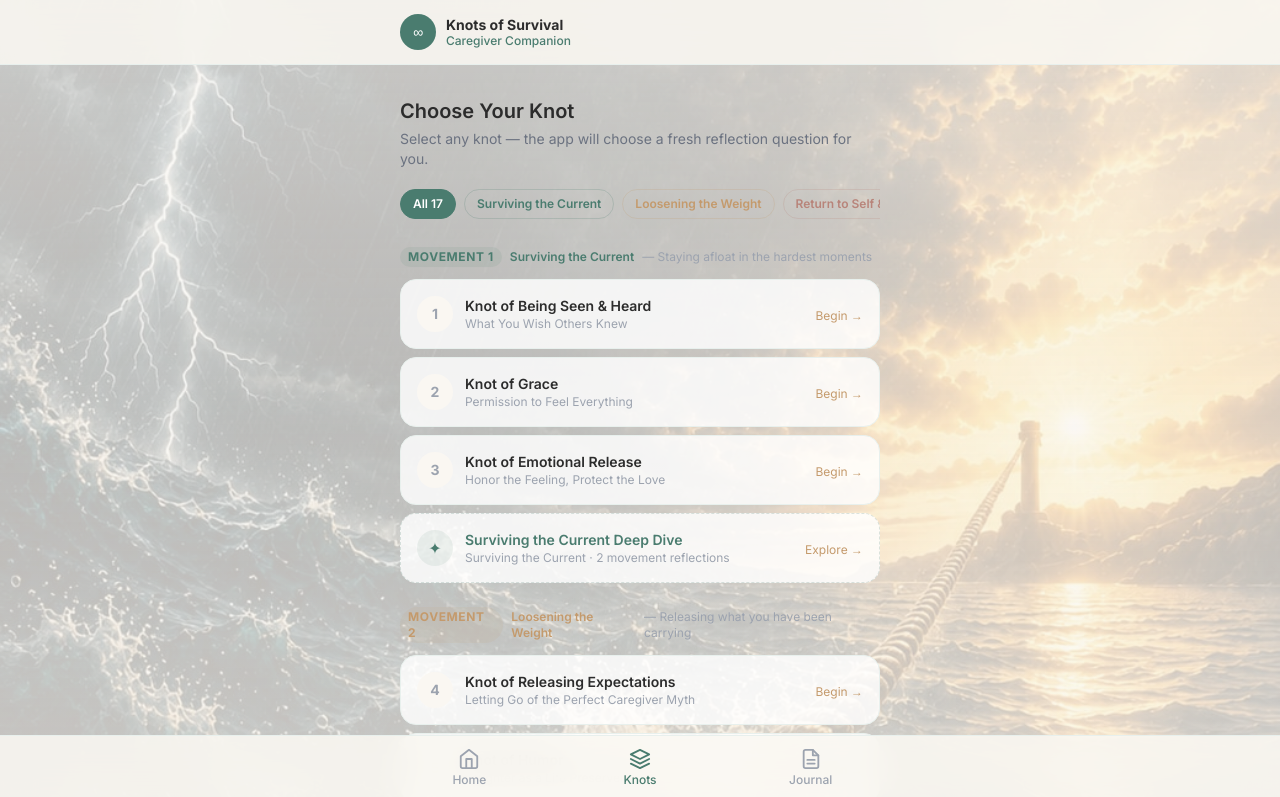
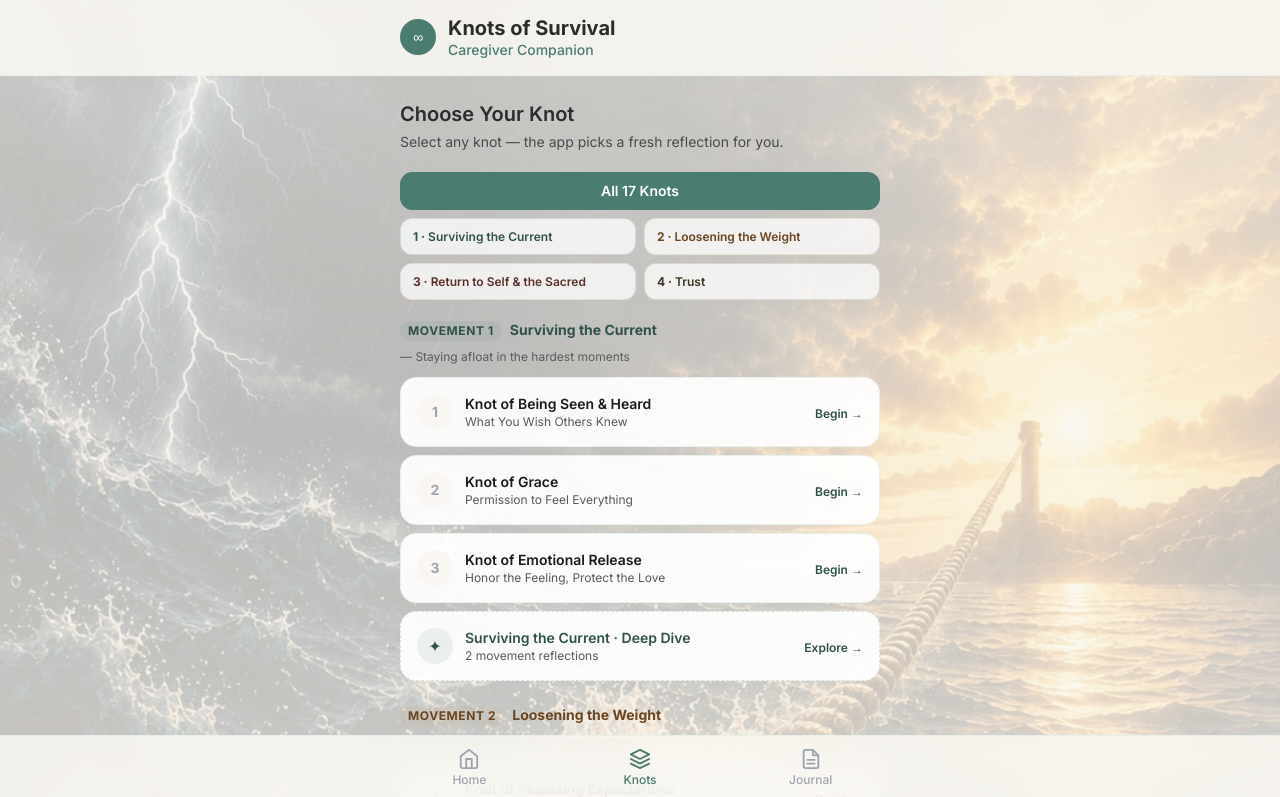
Before and after one commit to sherbear55/knots-companion, a Next.js app: page /journey in a window 1280 px wide. Shown: the top 797 px of the page. Built offline with nearby package versions, Linux system fonts and the light colour scheme.

Commit message:
Fix movement tabs (2x2 grid + numbers), darker colors, larger branding bar

```diff
--- a/app/(app)/journey/page.tsx
+++ b/app/(app)/journey/page.tsx
@@ -4,11 +4,11 @@ import { useRouter } from 'next/navigation';
 import { KNOTS, MOVEMENTS, MOVEMENT_REFLECTIONS } from '@/lib/knots-data';
 import { getAllProgress, getAllMovementProgress, KnotProgress, MovementProgress } from '@/lib/progress-store';
 
-const movementColors: Record<string, { bg: string; text: string; border: string }> = {
-  'Surviving the Current':       { bg: '#4A7C6F18', text: '#4A7C6F', border: '#4A7C6F33' },
-  'Loosening the Weight':        { bg: '#C49A6C18', text: '#C49A6C', border: '#C49A6C33' },
-  'Return to Self & the Sacred': { bg: '#B8847A18', text: '#B8847A', border: '#B8847A33' },
-  'Trust':                       { bg: '#7C6F4A18', text: '#7C6F4A', border: '#7C6F4A33' },
+const movementColors: Record<string, { bg: string; text: string; border: string; dark: string }> = {
+  'Surviving the Current':       { bg: '#4A7C6F18', text: '#4A7C6F', border: '#4A7C6F33', dark: '#2E5249' },
+  'Loosening the Weight':        { bg: '#C49A6C18', text: '#8B5E2A', border: '#C49A6C33', dark: '#6B4420' },
+  'Return to Self & the Sacred': { bg: '#B8847A18', text: '#7D4A43', border: '#B8847A33', dark: '#5C2F2A' },
+  'Trust':                       { bg: '#7C6F4A18', text: '#5A4F30', border: '#7C6F4A33', dark: '#3D3520' },
 };
 
 export default function JourneyPage() {
@@ -25,7 +25,6 @@ export default function JourneyPage() {
   const getKnotStats = (knotId: number) => {
     const kp = progress[knotId];
     if (!kp) return { done: 0, total: 21, pct: 0, truthDone: false };
-    const done = kp.usedIndices.length + (kp.completedTruth ? 1 : 0);
     const questions = kp.usedIndices.length;
     return { done: questions, total: 21, pct: Math.round((questions / 21) * 100), truthDone: kp.completedTruth };
   };
@@ -37,55 +36,59 @@ export default function JourneyPage() {
     return { used, total, done: used.length };
   };
 
-  const handleKnotSelect = (knotId: number) => {
-    router.push(`/today/${knotId}`);
-  };
+  const handleKnotSelect = (knotId: number) => router.push(`/today/${knotId}`);
+  const handleMovementDeepDive = (movementName: string) => router.push(`/today/movement/${encodeURIComponent(movementName)}`);
 
-  const handleMovementDeepDive = (movementName: string) => {
-    router.push(`/today/movement/${encodeURIComponent(movementName)}`);
-  };
+  const filteredMovements = MOVEMENTS.filter((m) => activeMovement === null || m.number === activeMovement);
 
   return (
-    <div className="px-4 pt-8 pb-4">
+    <div className="px-4 pt-6 pb-4">
       <div className="mb-5">
         <h1 className="text-xl font-semibold" style={{ color: '#2C2C2C' }}>Choose Your Knot</h1>
-        <p className="text-sm mt-1" style={{ color: '#6B7280' }}>
-          Select any knot — the app will choose a fresh reflection question for you.
+        <p className="text-sm mt-1" style={{ color: '#4A4A4A' }}>
+          Select any knot — the app picks a fresh reflection for you.
         </p>
       </div>
 
-      {/* Movement filter tabs */}
-      <div className="flex gap-2 overflow-x-auto pb-2 mb-5 no-scrollbar">
+      {/* Movement filter — wrapping grid layout */}
+      <div className="mb-5">
+        {/* All 17 button — full width row */}
         <button
           onClick={() => setActiveMovement(null)}
-          className="flex-shrink-0 text-xs font-semibold px-3 py-1.5 rounded-full border transition-all"
+          className="w-full text-sm font-semibold px-4 py-2 rounded-xl border mb-2 transition-all"
           style={{
-            backgroundColor: activeMovement === null ? '#4A7C6F' : 'transparent',
-            color: activeMovement === null ? '#ffffff' : '#9CA3AF',
+            backgroundColor: activeMovement === null ? '#4A7C6F' : 'rgba(255,255,255,0.75)',
+            color: activeMovement === null ? '#ffffff' : '#4A4A4A',
             borderColor: activeMovement === null ? '#4A7C6F' : '#E8F0ED',
           }}>
-          All 17
+          All 17 Knots
         </button>
+
+        {/* 2×2 grid for 4 movements */}
+        <div className="grid grid-cols-2 gap-2">
           {MOVEMENTS.map((m) => {
             const c = movementColors[m.name];
             const isActive = activeMovement === m.number;
             return (
-            <button key={m.number} onClick={() => setActiveMovement(isActive ? null : m.number)}
-              className="flex-shrink-0 text-xs font-semibold px-3 py-1.5 rounded-full border transition-all"
+              <button
+                key={m.number}
+                onClick={() => setActiveMovement(isActive ? null : m.number)}
+                className="text-xs font-semibold px-3 py-2.5 rounded-xl border text-left transition-all leading-tight"
                 style={{
-                backgroundColor: isActive ? c.text : 'transparent',
-                color: isActive ? '#ffffff' : c.text,
-                borderColor: isActive ? c.text : c.border,
+                  backgroundColor: isActive ? c.dark : 'rgba(255,255,255,0.75)',
+                  color: isActive ? '#ffffff' : c.dark,
+                  borderColor: isActive ? c.dark : c.border,
                 }}>
-              {m.name}
+                <span className="font-bold">{m.number} ·</span> {m.name}
               </button>
             );
           })}
         </div>
+      </div>
 
-      {/* Knot grid by movement */}
+      {/* Knot list by movement */}
       <div className="space-y-6">
-        {MOVEMENTS.filter((m) => activeMovement === null || m.number === activeMovement).map((movement) => {
+        {filteredMovements.map((movement) => {
           const movementKnots = KNOTS.filter((k) => movement.knotIds.includes(k.id));
           const c = movementColors[movement.name];
           const deepDive = MOVEMENT_REFLECTIONS[movement.name];
@@ -93,13 +96,14 @@ export default function JourneyPage() {
 
           return (
             <div key={movement.number}>
-              <div className="flex items-center gap-2 mb-3">
+              {/* Movement heading */}
+              <div className="flex items-baseline gap-2 mb-3 flex-wrap">
                 <span className="text-xs font-bold uppercase tracking-wider px-2 py-0.5 rounded-full"
-                  style={{ backgroundColor: c.bg, color: c.text }}>
+                  style={{ backgroundColor: c.bg, color: c.dark }}>
                   Movement {movement.number}
                 </span>
-                <span className="text-xs font-semibold" style={{ color: c.text }}>{movement.name}</span>
-                <span className="text-xs" style={{ color: '#9CA3AF' }}>— {movement.description}</span>
+                <span className="text-sm font-bold" style={{ color: c.dark }}>{movement.name}</span>
+                <span className="text-xs" style={{ color: '#5A5A5A' }}>— {movement.description}</span>
               </div>
 
               <div className="space-y-2">
@@ -112,45 +116,43 @@ export default function JourneyPage() {
                     <button key={knot.id} onClick={() => handleKnotSelect(knot.id)}
                       className="w-full rounded-2xl p-4 flex items-center gap-3 text-left transition-all active:scale-[0.98]"
                       style={{
-                        backgroundColor: isComplete ? c.bg : 'rgba(255,255,255,0.82)',
-                        border: isComplete ? `1.5px solid ${c.text}` : '1px solid #E8F0ED',
-                        boxShadow: hasStarted && !isComplete ? '0 1px 6px rgba(74,124,111,0.08)' : 'none',
+                        backgroundColor: isComplete ? c.bg : 'rgba(255,255,255,0.92)',
+                        border: isComplete ? `1.5px solid ${c.dark}` : '1px solid #E8F0ED',
+                        boxShadow: hasStarted && !isComplete ? '0 1px 6px rgba(0,0,0,0.06)' : 'none',
                       }}>
 
-                      {/* Knot number */}
+                      {/* Knot number circle */}
                       <div className="w-9 h-9 rounded-full flex items-center justify-center flex-shrink-0 text-sm font-bold"
                         style={{
-                          backgroundColor: isComplete ? c.text : hasStarted ? '#E8F0ED' : '#FAF7F2',
-                          color: isComplete ? '#ffffff' : hasStarted ? c.text : '#9CA3AF',
+                          backgroundColor: isComplete ? c.dark : hasStarted ? '#E8F0ED' : '#FAF7F2',
+                          color: isComplete ? '#ffffff' : hasStarted ? c.dark : '#9CA3AF',
                         }}>
                         {isComplete ? '✓' : knot.id}
                       </div>
 
                       {/* Knot info */}
                       <div className="flex-1 min-w-0">
-                        <p className="text-sm font-semibold truncate" style={{ color: '#2C2C2C' }}>{knot.fullName}</p>
-                        <p className="text-xs truncate" style={{ color: '#9CA3AF' }}>{knot.theme}</p>
-
-                        {/* Progress bar */}
+                        <p className="text-sm font-semibold truncate" style={{ color: '#1A1A1A' }}>{knot.fullName}</p>
+                        <p className="text-xs truncate" style={{ color: '#5A5A5A' }}>{knot.theme}</p>
                         {hasStarted && (
                           <div className="mt-1.5 h-1 rounded-full" style={{ backgroundColor: '#E8F0ED' }}>
                             <div className="h-1 rounded-full transition-all"
-                              style={{ width: `${stats.pct}%`, backgroundColor: c.text }} />
+                              style={{ width: `${stats.pct}%`, backgroundColor: c.dark }} />
                           </div>
                         )}
                       </div>
 
-                      {/* Right side */}
+                      {/* Right action */}
                       <div className="flex-shrink-0 text-right">
                         {isComplete ? (
-                          <span className="text-xs font-semibold" style={{ color: c.text }}>Complete</span>
+                          <span className="text-xs font-semibold" style={{ color: c.dark }}>Complete</span>
                         ) : hasStarted ? (
                           <div>
-                            <p className="text-xs font-semibold" style={{ color: c.text }}>{stats.done}/21</p>
-                            <p className="text-xs" style={{ color: '#9CA3AF' }}>done</p>
+                            <p className="text-xs font-semibold" style={{ color: c.dark }}>{stats.done}/21</p>
+                            <p className="text-xs" style={{ color: '#6B7280' }}>done</p>
                           </div>
                         ) : (
-                          <span className="text-xs" style={{ color: '#C49A6C' }}>Begin →</span>
+                          <span className="text-xs font-semibold" style={{ color: c.dark }}>Begin →</span>
                         )}
                       </div>
                     </button>
@@ -163,41 +165,37 @@ export default function JourneyPage() {
                     onClick={() => handleMovementDeepDive(movement.name)}
                     className="w-full rounded-2xl p-4 flex items-center gap-3 text-left transition-all active:scale-[0.98] mt-1"
                     style={{
-                      backgroundColor: ddStats.done === ddStats.total ? c.bg : 'rgba(255,255,255,0.82)',
+                      backgroundColor: ddStats.done === ddStats.total ? c.bg : 'rgba(255,255,255,0.92)',
                       border: `1.5px dashed ${c.border}`,
-                    }}
-                  >
-                    {/* Icon */}
+                    }}>
                     <div className="w-9 h-9 rounded-full flex items-center justify-center flex-shrink-0 text-base"
-                      style={{ backgroundColor: c.bg, color: c.text }}>
+                      style={{ backgroundColor: c.bg, color: c.dark }}>
                       ✦
                     </div>
-
                     <div className="flex-1 min-w-0">
-                      <p className="text-sm font-semibold" style={{ color: c.text }}>
-                        {movement.name} Deep Dive
+                      <p className="text-sm font-semibold" style={{ color: c.dark }}>
+                        {movement.name} · Deep Dive
                       </p>
-                      <p className="text-xs" style={{ color: '#9CA3AF' }}>
-                        {deepDive.theme} · 2 movement reflections
+                      <p className="text-xs" style={{ color: '#5A5A5A' }}>
+                        2 movement reflections
                       </p>
                       {ddStats.done > 0 && (
                         <div className="mt-1.5 h-1 rounded-full" style={{ backgroundColor: '#E8F0ED' }}>
                           <div className="h-1 rounded-full transition-all"
-                            style={{ width: `${Math.round((ddStats.done / ddStats.total) * 100)}%`, backgroundColor: c.text }} />
+                            style={{ width: `${Math.round((ddStats.done / ddStats.total) * 100)}%`, backgroundColor: c.dark }} />
                         </div>
                       )}
                     </div>
-
                     <div className="flex-shrink-0 text-right">
                       {ddStats.done === ddStats.total ? (
-                        <span className="text-xs font-semibold" style={{ color: c.text }}>Complete</span>
+                        <span className="text-xs font-semibold" style={{ color: c.dark }}>Complete</span>
                       ) : ddStats.done > 0 ? (
                         <div>
-                          <p className="text-xs font-semibold" style={{ color: c.text }}>{ddStats.done}/{ddStats.total}</p>
-                          <p className="text-xs" style={{ color: '#9CA3AF' }}>done</p>
+                          <p className="text-xs font-semibold" style={{ color: c.dark }}>{ddStats.done}/{ddStats.total}</p>
+                          <p className="text-xs" style={{ color: '#6B7280' }}>done</p>
                         </div>
                       ) : (
-                        <span className="text-xs" style={{ color: '#C49A6C' }}>Explore →</span>
+                        <span className="text-xs font-semibold" style={{ color: c.dark }}>Explore →</span>
                       )}
                     </div>
                   </button>
@@ -208,9 +206,9 @@ export default function JourneyPage() {
         })}
       </div>
 
-      <p className="text-xs text-center mt-6" style={{ color: '#9CA3AF' }}>
-        Each knot: 1 Knot&apos;s Truth + 21 reflection questions.<br />
-        Plus 2 Deep Dive reflections per movement = <strong>365 days</strong> — one full year.
+      <p className="text-xs text-center mt-6" style={{ color: '#5A5A5A' }}>
+        Each knot: 1 Knot&apos;s Truth + 21 reflection questions<br />
+        Plus 2 Deep Dive reflections per movement = <strong>365 days</strong>
       </p>
     </div>
   );
--- a/app/(app)/layout.tsx
+++ b/app/(app)/layout.tsx
@@ -64,13 +64,13 @@ export default function AppLayout({ children }: { children: React.ReactNode }) {
           borderColor: '#E8F0ED',
         }}
       >
-        <div className="max-w-lg mx-auto px-4 py-3.5 flex items-center gap-2.5" style={{ position: 'relative', zIndex: 1 }}>
+        <div className="max-w-lg mx-auto px-4 py-4 flex items-center gap-3" style={{ position: 'relative', zIndex: 1 }}>
           <div className="w-9 h-9 rounded-full flex items-center justify-center flex-shrink-0" style={{ backgroundColor: '#4A7C6F' }}>
             <span className="text-white text-sm">∞</span>
           </div>
           <div>
-            <p className="text-sm font-bold leading-tight" style={{ color: '#2C2C2C' }}>Knots of Survival</p>
-            <p className="text-xs font-medium leading-tight" style={{ color: '#4A7C6F' }}>Caregiver Companion</p>
+            <p className="text-xl font-bold leading-tight" style={{ color: '#2C2C2C' }}>Knots of Survival</p>
+            <p className="text-sm font-medium leading-tight" style={{ color: '#4A7C6F' }}>Caregiver Companion</p>
           </div>
         </div>
       </header>
```
Lines whose indentation alone changed are shown as unchanged.
